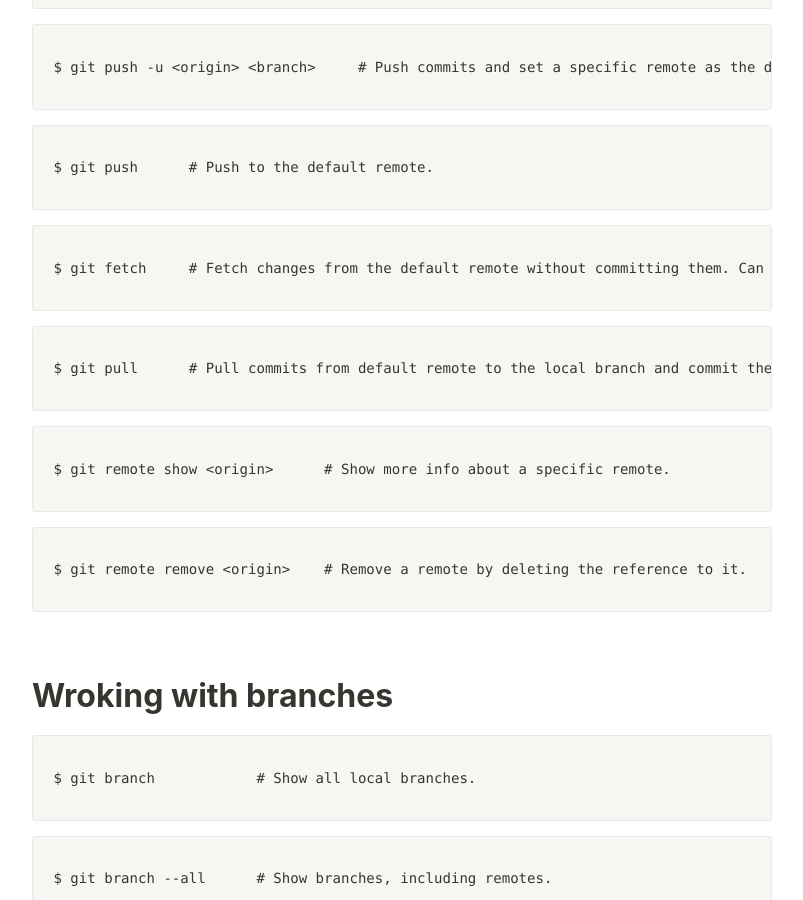
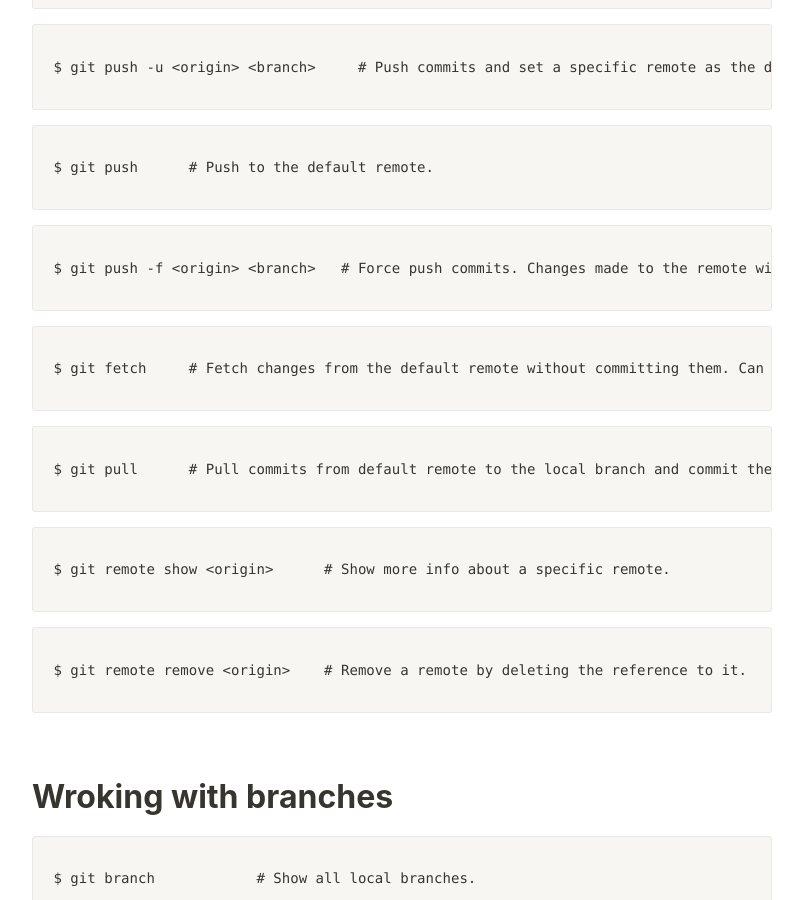
Before and after one commit to mstflotfy/mstflotfy.github.io, a Jekyll site: the page built from _posts/Dev/2021-3-30-git-cheat-sheet.md, in a window 1280 px wide and 900 px high, scrolled down 3229 px. Shown: the whole window, without its empty margins (238-1041 px from the left). Built offline with Jekyll 4.4.1, drawn with Linux system fonts in a browser that asks for light colours.

Commit message:
add forced push to remotes

````diff
--- a/_posts/Dev/2021-3-30-git-cheat-sheet.md
+++ b/_posts/Dev/2021-3-30-git-cheat-sheet.md
@@ -150,6 +150,12 @@ Anything between `< >` is a variable part of the command. It changes according t
 
 ```
 
+ $ git push -f <origin> <branch>   # Force push commits. Changes made to the remote will not be saved. Will create issues if other pushing repos are active.
+
+```
+
+```
+
  $ git fetch     # Fetch changes from the default remote without committing them. Can use `$ git diff` afterward to look at changes.
 
 ```
````
